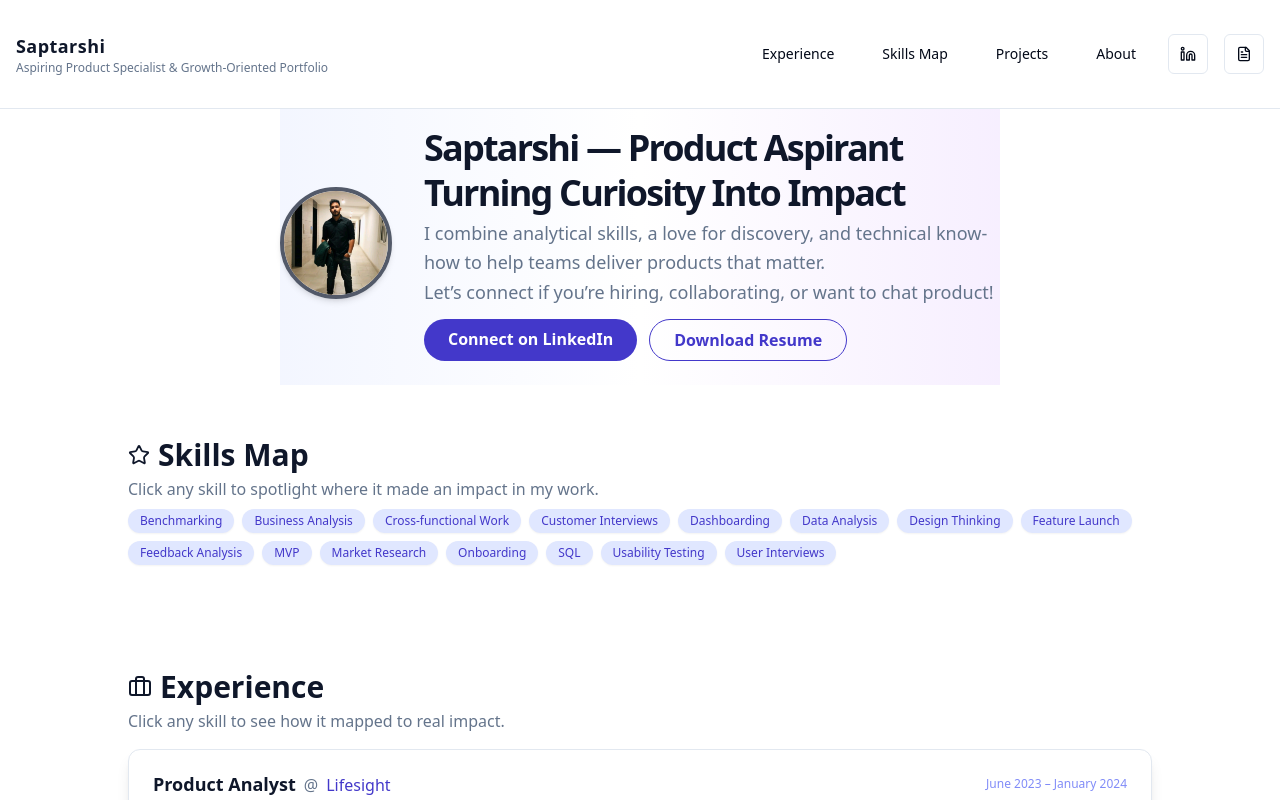
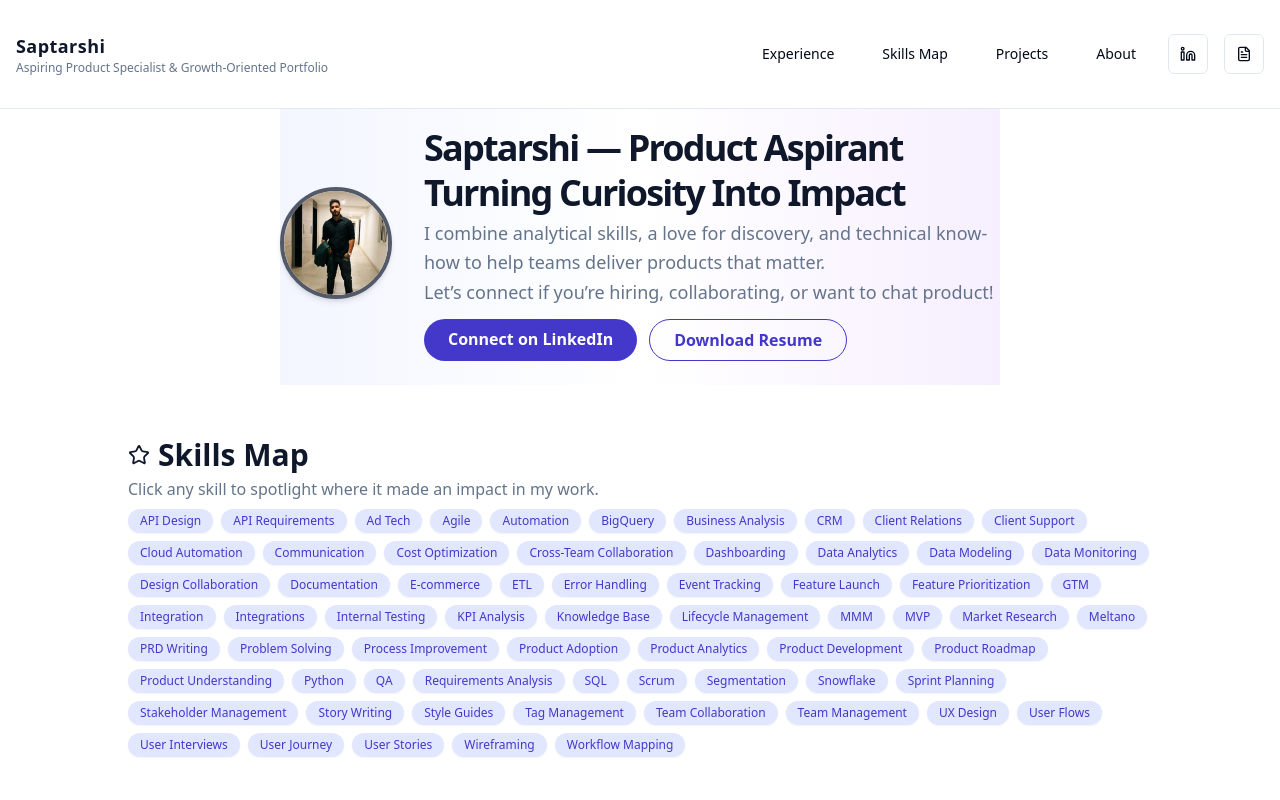
Before and after one commit to saptarshi-cyber/skill-linked-showcase, a React (Vite) app: page / in a window 1280 px wide. Shown: the top 800 px of the page. Built offline with nearby package versions, Linux system fonts and the light colour scheme.

Commit message:
Refactor: Update experience and skill map
Updated experience section with new details from the resume and improved the skill map for better presentation.

```diff
--- a/src/components/ExperienceTimeline.tsx
+++ b/src/components/ExperienceTimeline.tsx
@@ -1,3 +1,4 @@
+
 import { SkillTag } from "./SkillTag";
 import { Briefcase } from "lucide-react";
 
@@ -9,25 +10,74 @@ type Experience = {
   achievements: { text: string; skills: string[] }[];
 };
 
+// Updated with data from the user's resume and message
 const EXPERIENCES: Experience[] = [
   {
     company: "Lifesight",
     role: "Product Analyst",
     period: "June 2023 – January 2024",
     description:
-      "At Lifesight, I led projects across CRM, E-comm, and Ad platform integrations, optimized cloud processes, and worked closely with GTM teams to deliver actionable insights for product, data, and business strategies.",
+      "At Lifesight, I led platform integrations, automated cloud ops, optimized internal data workflows, and delivered technical solutions that increased platform reliability, cost efficiency, and product adoption. I closely collaborated with GTM and product teams to roll out impactful features across the org.",
     achievements: [
       {
-        text: "Spearheaded rollout of reporting features for APAC clients, increasing NPS by 18%.",
-        skills: ["SQL", "Data Analysis", "User Interviews", "Feature Launch"],
+        text: "Developed R/ETL workflows for major CRMs, E-commerce, and Ad platforms, contributing to 33% of platform integrations.",
+        skills: ["ETL", "CRM", "E-commerce", "Ad Tech", "Integrations"],
       },
       {
-        text: "Developed data dashboards for GTM teams, reducing reporting time by 40%.",
-        skills: ["Dashboarding", "Business Analysis", "Cross-functional Work"],
+        text: "Implemented automated sanity checks, reducing cloud costs for repetitive tasks by 50%.",
+        skills: ["Cloud Automation", "Cost Optimization", "Python"],
       },
       {
-        text: "Led end-to-end design and testing for onboarding experience optimization.",
-        skills: ["Onboarding", "Usability Testing", "Design Thinking"],
+        text: "Led dogfooding project for internal testing; surfaced issues and communicated actionable insights to marketing & sales.",
+        skills: ["Internal Testing", "QA", "Cross-Team Collaboration"],
+      },
+      {
+        text: "Launched Custom API feature, improving adoptability by 15% for bespoke data sources.",
+        skills: ["API Design", "Product Adoption"],
+      },
+      {
+        text: "Automated exception handling for integrations, reducing errors by 33%.",
+        skills: ["Integration", "Automation", "Error Handling"],
+      },
+      {
+        text: "Created detailed PRDs and workflow demos, reducing dependency on engineering by 25%.",
+        skills: ["PRD Writing", "Business Analysis", "Documentation"],
+      },
+      {
+        text: "Deployed GTM containers with custom events, boosting platform trust by 20%.",
+        skills: ["Tag Management", "Event Tracking", "GTM"],
+      },
+      {
+        text: "Enhanced MMM models with Halo effect & Commute zones, improving prediction accuracy by 5%.",
+        skills: ["MMM", "Data Modeling", "Product Analytics"],
+      },
+      {
+        text: "Wrote go-to SQL queries for dashboards, reducing monitoring time by 30%.",
+        skills: ["SQL", "Dashboarding", "Data Monitoring"],
+      },
+      {
+        text: "Created internal knowledge base for resolving client errors, reducing response time by 40%.",
+        skills: ["Knowledge Base", "Client Support", "Process Improvement"],
+      },
+      {
+        text: "Led market research for product roadmap deliverables to enable effective decision making.",
+        skills: ["Market Research", "Product Roadmap"],
+      },
+      {
+        text: "Coordinated rollout of 10+ features with SPMs, designers, and developers in 1 year.",
+        skills: ["Feature Launch", "Stakeholder Management", "Agile"],
+      },
+      {
+        text: "Used Meltano to build efficient ETL pipelines and completed Snowflake-to-BigQuery integration, unlocking cost-effective workflows.",
+        skills: ["Meltano", "Snowflake", "BigQuery", "ETL"],
+      },
+      {
+        text: "Built user segment insights to connect platform usage with key KPIs.",
+        skills: ["Segmentation", "KPI Analysis", "Data Analytics"],
+      },
+      {
+        text: "Maintained strong client relationships for effective partnerships.",
+        skills: ["Client Relations", "Communication"],
       },
     ],
   },
@@ -36,20 +86,49 @@ const EXPERIENCES: Experience[] = [
     role: "Product Intern",
     period: "January 2023 – May 2023",
     description:
-      "I supported the founder building out product strategy and roadmaps, ran competitive research, and designed user journeys for a B2B SaaS analytics platform, collaborating with developers to deliver user-focused solutions.",
+      "At Gauge, I owned the design and build of the product from zero to MVP, defining workflows, writing user stories, collaborating on design systems, and running user interviews to refine and prioritize features. Managed product delivery alongside the founder, driving the team towards planned milestones.",
     achievements: [
       {
-        text: "Conducted competitive benchmarking to inform MVP feature set.",
-        skills: ["Benchmarking", "MVP", "Market Research"],
+        text: "Drove end-to-end product development from ideation to MVP (till testing phase).",
+        skills: ["Product Development", "MVP", "Lifecycle Management"],
       },
       {
-        text: "Mapped customer feedback from 20+ interviews to product improvements.",
-        skills: ["Customer Interviews", "Feedback Analysis"],
+        text: "Mapped full user journey (order to inventory), defining API endpoints and requirements.",
+        skills: ["User Journey", "API Design", "Workflow Mapping"],
+      },
+      {
+        text: "Designed 100+ wireframes and user stories, covering application scenarios and edge cases.",
+        skills: ["Wireframing", "User Stories", "UX Design"],
+      },
+      {
+        text: "Collaborated with designers to create and finalize the app’s first style guide.",
+        skills: ["Design Collaboration", "Style Guides"],
+      },
+      {
+        text: "Prioritized features after in-depth user interviews and market research.",
+        skills: ["User Interviews", "Market Research", "Feature Prioritization"],
+      },
+      {
+        text: "Wrote clear user stories for developers and ran weekly sprint planning with the founder.",
+        skills: ["Sprint Planning", "Story Writing", "Team Collaboration"],
+      },
+      {
+        text: "Led daily sync-ups to manage team tasks, clear blockers, and meet delivery timelines.",
+        skills: ["Team Management", "Scrum", "Problem Solving"],
+      },
+      {
+        text: "Formulated user flows to define API endpoints and improve requirement clarity.",
+        skills: ["User Flows", "API Requirements"],
+      },
+      {
+        text: "Ensured deep functional understanding of the product before implementation.",
+        skills: ["Product Understanding", "Requirements Analysis"],
       },
     ],
   },
 ];
 
+// Regenerate ALL_SKILLS based on updated achievements above
 const ALL_SKILLS = Array.from(
   new Set(
     EXPERIENCES.flatMap((exp) => exp.achievements.flatMap((a) => a.skills))
```
